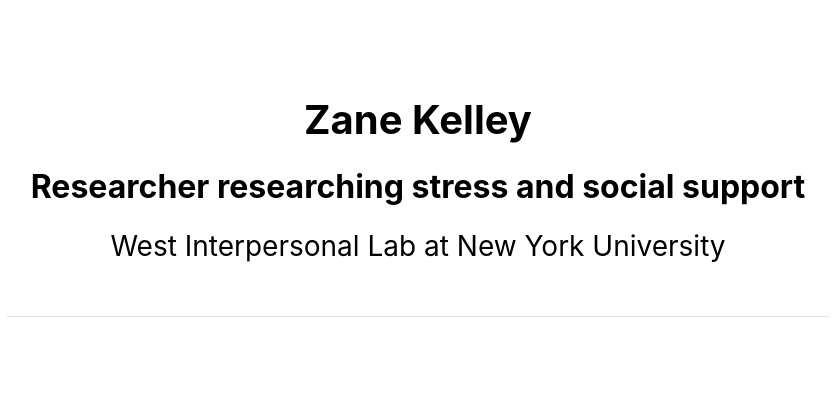
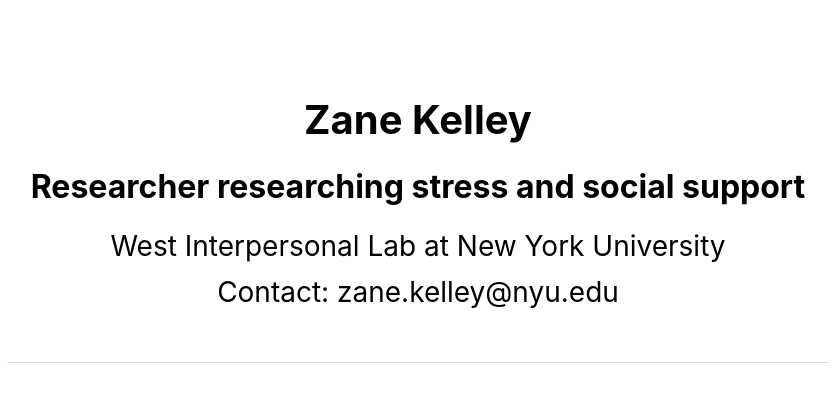
Before and after one commit to zanekelley/zanekelley.github.io, a Jekyll site: the page built from index.md, in a window 1280 px wide. Shown: the top 402 px of the page, without its empty margins (222-1058 px from the left). Built offline with Jekyll 4.4.1, drawn with Linux system fonts in a browser that asks for light colours.

Commit message:
Update home.html

```diff
--- a/_layouts/home.html
+++ b/_layouts/home.html
@@ -5,4 +5,5 @@ layout: default
 <h1 class="fw-bold text-center mt-5 mb-4">Zane Kelley</h1>
 
 <h2 class="fw-bold text-center pb-2 mb-3">Researcher researching stress and social support</h2>
-<h3 class="fw-normal text-center pb-1 mb-2">West Interpersonal Lab at New York University</h3>
+<h3 class="fw-normal text-center pb-1">West Interpersonal Lab at New York University</h3>
+<h3 class="fw-normal text-center pb-1 mb-2">Contact: zane.kelley@nyu.edu</h3>
```
